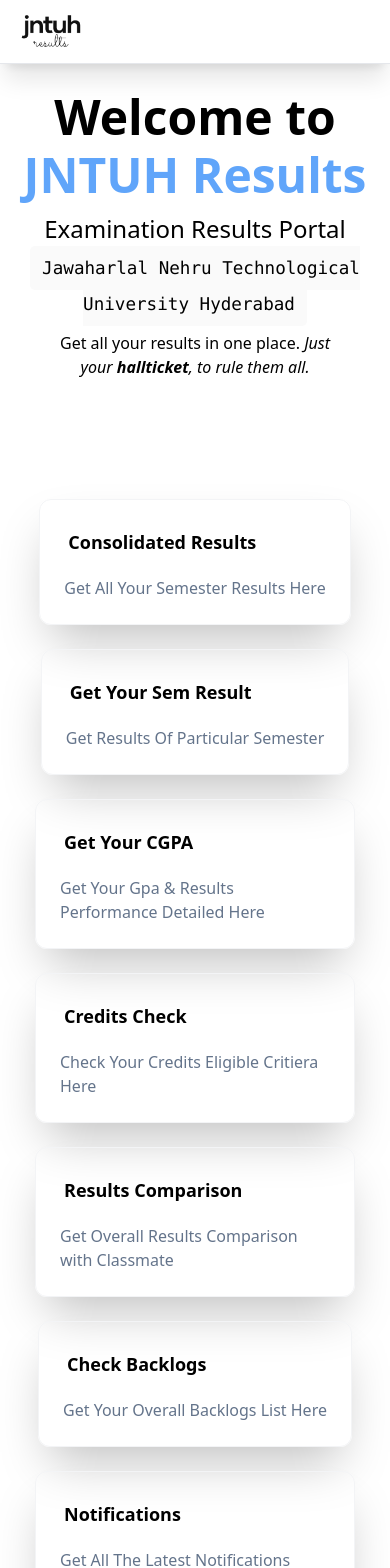
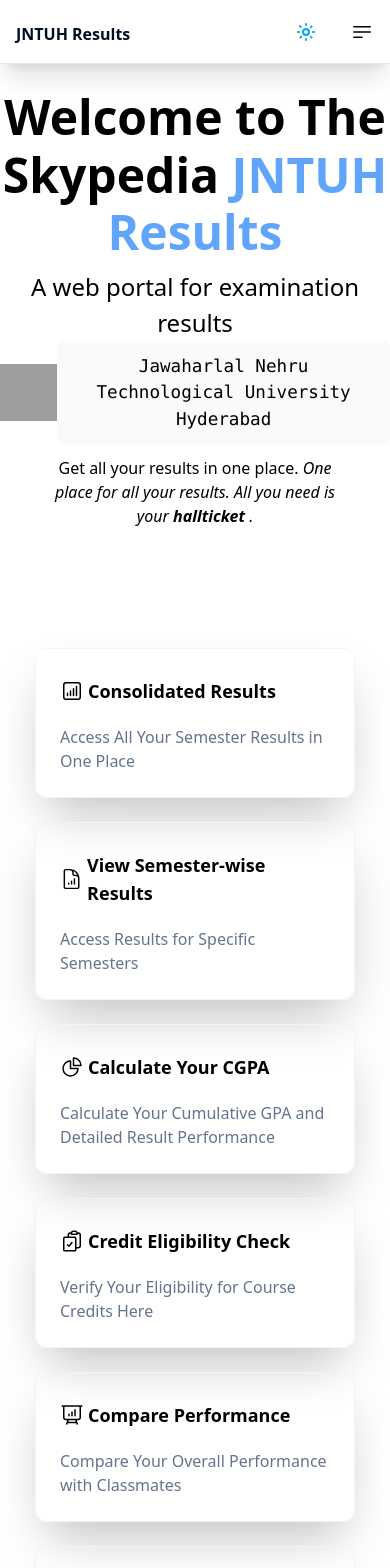
Before and after one commit to Saipreetham0/Results-jntuh-theskypedia, a Next.js app: page / in a window 390 px wide. Shown: the top 1568 px of the page. Built offline with nearby package versions, Linux system fonts and the light colour scheme; grey boxes are pictures that could not be loaded.

Commit message:
Dark Mode Update

```diff
--- a/components/Home/HomeNavigationLinks.js
+++ b/components/Home/HomeNavigationLinks.js
@@ -4,6 +4,17 @@
 import Qrcode from "../ui/Qrcode";
 import Telegram from "../ui/Telegram";
 import AdBanner from "../Adsense/AdBanner";
+import Image from "next/image";
+import {
+  BellIcon,
+  ChatBubbleLeftIcon,
+  ChartBarSquareIcon,
+  ChartPieIcon,
+  DocumentChartBarIcon,
+  ClipboardDocumentCheckIcon,
+  PresentationChartBarIcon,
+  ClipboardDocumentListIcon
+} from "@heroicons/react/24/outline";
 
 const HomeNavLinks = () => {
   const [isModalVisible, setModalVisible] = useState(false);
@@ -20,17 +31,19 @@
 
   const links = [
     {
+      icon: <ChartBarSquareIcon class="w-6 h-6" />,
       route: "/consolidated-result",
       desctiption: [
         "Consolidated Results",
-        "Get All Your Semester Results Here",
+        "Access All Your Semester Results in One Place",
       ],
     },
     {
+      icon: <DocumentChartBarIcon class="w-6 h-6" />,
       route: "/sem-results",
       desctiption: [
-        "Get Your Sem Result",
-        "Get Results Of Particular Semester",
+        "View Semester-wise Results",
+        "Access Results for Specific Semesters",
       ],
     },
     // {
@@ -48,30 +61,37 @@
     //   ],
     // },
     {
+      icon: <ChartPieIcon class="w-6 h-6" />,
       route: "/cgpa-calculator",
       desctiption: [
-        "Get Your CGPA",
-        "Get Your Gpa & Results Performance Detailed Here ",
+        "Calculate Your CGPA",
+        "Calculate Your Cumulative GPA and Detailed Result Performance        ",
       ],
     },
     {
+      icon: <ClipboardDocumentCheckIcon class="w-6 h-6" />,
       route: "/credits-calculator",
       desctiption: [
-        "Credits Check",
-        "Check Your Credits Eligible Critiera Here",
+        "Credit Eligibility Check",
+        "Verify Your Eligibility for Course Credits Here        ",
       ],
     },
     {
+      icon: <PresentationChartBarIcon class="w-6 h-6" />,
       route: "/comparison-mode",
       desctiption: [
-        "Results Comparison",
-        "Get Overall Results Comparison with Classmate",
+        "Compare Performance",
+        "Compare Your Overall Performance with Classmates        ",
       ],
     },
     {
+      icon: <ClipboardDocumentListIcon class="w-6 h-6" />,
       route: "/check-backlogs",
 
-      desctiption: ["Check Backlogs", "Get Your Overall Backlogs List Here "],
+      desctiption: [
+        "Check Backlogs",
+        "View Your Complete List of Pending Courses      ",
+      ],
     },
     // {
     //   route: '/Subjectsratio',
@@ -88,18 +108,20 @@
     //   ],
     // },
     {
+      icon: <BellIcon class="w-6 h-6" />,
       route: "/jntuh-notifications",
       desctiption: [
         "Notifications",
-        "Get All The Latest Notifications From JNTUH.",
+        "Stay Updated with the Latest Notifications from JNTUH        ",
       ],
     },
 
     {
+      icon: <ChatBubbleLeftIcon class="w-6 h-6" />,
       route: "/help",
       desctiption: [
         "Help Desk",
-        "Found any craches or bugs feel free to report us here",
+        "Encountered any Issues or Bugs? Report Them Here        ",
       ],
     },
   ];
@@ -108,10 +130,10 @@
   return (
     <>
       <br />
-      <h1 className="title font-bold">
-        Welcome to{" "}
+      <h1 className="title font-bold dark:text-white">
+        Welcome to The Skypedia{" "}
         <a
-          className="text-blue-400 hover:text-blue-600"
+          className="text-blue-400 hover:text-blue-600 "
           href="/"
           target="_blank"
           rel="noreferrer"
@@ -120,25 +142,45 @@
           JNTUH Results
         </a>
       </h1>
+      {/* <h2>
+        <a href="https://theskypedia.com">The Skypedia</a>
+      </h2> */}
+      {/* <meta
+        name="description"
+        content="Access all your semester results in one place. Calculate your CGPA and verify credit eligibility. Stay updated with notifications from JNTUH. Report issues at our help desk."
+        key="desc"
+      /> */}
       <meta
         name="description"
-        content="Welcome to JNTUH Results Portal. Get all your results in one place. Just your hallticket, to rule them all. The Skypedia"
+        content="Access all your semester results in one place. Calculate your CGPA and verify credit eligibility. Stay updated with notifications from JNTUH. Report issues at our help desk."
         key="desc"
       />
-      <p className="description">
-        Examination Results Portal <br />
-        <code className="code">
+      <meta
+        name="keywords"
+        content="Semester results, CGPA calculator, credit eligibility, performance comparison, pending courses, JNTUH notifications, help desk support, consolidated results, semester-wise results, cumulative GPA, credit verification, performance comparison, backlogs check, latest notifications, technical assistance, LMS The Skypedia, The Skypedia, skypedia"
+      />
+
+      <div className="description">
+        {/* Examination Results Portal */}
+        A web portal for examination results
+        <br />
+        <div class="flex flex-row items-center justify-center dark:text-white">
+          <Image src="/jntuh.png" alt="Jntuh Logo" width={100} height={100} />
+          <code className="code dark:bg-gray-800 dark:text-white">
             Jawaharlal Nehru Technological University Hyderabad
           </code>
-      </p>
-      <p className="home-header-caption text-black text-base sm:text-xl mt-1 block text-left mx-[12%] text-center mb-4 text-[65%] sm:text-[100%]">
+        </div>
+      </div>
+      <p className="home-header-caption text-black text-base sm:text-xl mt-1 block text-left mx-[12%] text-center mb-4 text-[65%] sm:text-[100%] dark:text-white">
         Get all your results in one place.{" "}
         <i>
-          Just your <b>hallticket</b>, to rule them all.
+          {/* Just your <b>hallticket</b>, to rule them all. */}
+          One place for all your results. All you need is your{" "}
+          <b>hallticket </b>.
         </i>
       </p>
 
-      <AdBanner  />
+      <AdBanner />
       <div className="home-links flex flex-wrap items-center justify-around max-w-4xl mt-6 sm:w-full">
         {links.map((link, idx) =>
           // Check if the link route is '/Classmatecgpa' and the current time is between 6 PM and 12 AM (midnight)
@@ -148,17 +190,21 @@
             <a
               href={link.route}
               key={idx}
-              className="border border-gray-100 hover:drop-shadow-sm group text-black shadow-2xl max-w-xs p-6 mt-6 text-left md:w-96 rounded-xl hover:border-gray-500 transition ease-in-out delay-75 hover:-translate-y-1 hover:scale-105 hover:bg-blue-300 duration-300"
+              className="border border-gray-100 hover:drop-shadow-sm group text-black shadow-2xl max-w-xs p-6 mt-6 text-left md:w-96 rounded-xl hover:border-gray-500 transition ease-in-out delay-75 hover:-translate-y-1 hover:scale-105 hover:bg-blue-300 duration-300  dark:text-white dark:bg-blue-800"
               onMouseEnter={() => setHoveredLink(idx)}
               onMouseLeave={() => setHoveredLink(null)}
             >
+              <div class="flex flex-row items-center">
+                {link.icon}
+
                 <h3 className="group-hover:text-black text-lg sm:text-2xl font-bold">
                   <div className="flex flex-row items-center justify-start">
-                  <span className="p-1">{link.desctiption[0]}</span>
+                    <span className="p-1 ">{link.desctiption[0]}</span>
                     {hoveredLink === idx && <HiArrowRight />}
                   </div>
                 </h3>
-              <p className="group-hover:text-black text-slate-500 mt-4 text-base sm:text-xl">
+              </div>
+              <p className="group-hover:text-black text-slate-500 mt-4 text-base sm:text-xl dark:text-gray-300">
                 {link.desctiption[1]}
               </p>
             </a>
@@ -181,14 +227,7 @@
           </a>
         </Link>
       </p>
-      {/* <p className="mt-1 block text-left mx-[12%] text-center mb-4 text-[67%] sm:text-[100%]">
-        If you found this app helpful, you can support me by &nbsp;
-        <a className="font-bold text-[#9C1A8B] cursor-pointer" onClick={handleLinkClick}>
-          buying me a pizza here.
-        </a>
-      </p> */}
 
-      {/* {isModalVisible && <Qrcode onClose={handleCloseModal} />} */}
       <Telegram />
       <br />
       {/* Footer */}
--- a/components/Json/college_codes.json
+++ b/components/Json/college_codes.json
@@ -2056,7 +2056,7 @@
         "College": "Vivekananda Institute of Technology & Science"
     },
     {
-        "Code": "d2",
+        "Code": "D2",
         "College": "sridevi women's engineering college"
     }
 ]
--- a/components/Layout/Nav.js
+++ b/components/Layout/Nav.js
@@ -3,8 +3,9 @@
 import Image from "next/image";
 import { Icon } from "@iconify/react";
 import menu2Fill from "@iconify/icons-eva/menu-2-fill";
+import { Bars3BottomLeftIcon } from "@heroicons/react/24/outline";
 import Nav1 from "./Nav1";
-
+import ThemeButton from "../Theme";
 const NavBarComponent = () => {
   const [showPopup, setShowPopup] = useState(false);
   const [startX, setStartX] = useState(0);
@@ -50,20 +51,25 @@
   return (
     <>
       {showPopup && <Nav1 />}
-      <nav className="nav shadow-xl h-16 flex items-center px-4 lg:p-8 border-b-[0.1px] sticky">
+      <nav className="nav shadow-xl h-16 flex items-center px-4 lg:p-8 border-b-[0.1px] sticky dark:bg-gray-800">
         <h1 className="text-md font-bold md:text-lg lg:text-2xl flex-1 text-[#020E24] mt-1">
           <Link href="/">
-            <a>
+            {/* <a>
               <Image src="/logo.png" alt="Logo" width={70} height={50} />
-            </a>
+            </a> */}
+
+            <spam class="text-1xl">JNTUH Results</spam>
+            {/* <spam>The Skypedia</spam> */}
           </Link>
         </h1>
         <div className="flex items-center space-x-4 md:space-x-8">
-          <Icon
+          <ThemeButton />
+          <Bars3BottomLeftIcon class="w-6 h-6 cursor-pointer menu-icon" />
+          {/* <Icon
             icon={menu2Fill}
             className="w-7 h-7 menu-icon"
             style={{ cursor: "pointer" }}
-          />
+          /> */}
         </div>
       </nav>
     </>
--- a/components/Loading/Loading.js
+++ b/components/Loading/Loading.js
@@ -1,4 +1,5 @@
 import { HashLoader } from "react-spinners";
+// import LoadingSkeleton from "./LoadingSkeleton";
 
 const Loading = () => {
   return (
@@ -11,6 +12,8 @@
         <HashLoader color={"#558888"} size={30} css={{ margin: "auto" }} />
       </div>
     </div>
+
+
   );
 };
 
--- /dev/null
+++ b/components/Theme/index.js
@@ -0,0 +1,65 @@
+import React from "react";
+import { useTheme } from "next-themes";
+
+const ThemeButton = () => {
+  const { systemTheme, theme, setTheme } = useTheme();
+  const currentTheme = theme === "system" ? systemTheme : theme;
+
+  const toggleDarkMode = () => {
+    setTheme(theme == "dark" ? setTheme("light") : setTheme("dark"));
+  };
+
+  return (
+    <div>
+      <button
+        type="button"
+        onClick={() => (theme == "dark" ? setTheme("light") : setTheme("dark"))}
+        // class="flex items-center space-x-2 bg-gray-800 dark:bg-gray-50 hover:bg-gray-600 dark:hover:bg-gray-300 transition-all duration-100 text-white dark:text-gray-800 px-4 py-2 rounded-lg"
+        class="flex items-center space-x-2 dark:bg-transparent  bg-transparent    text-white dark:text-gray-800 px-4 py-2 rounded-lg"
+      >
+        <span class="dark:hidden">
+          <svg
+            viewBox="0 0 24 24"
+            fill="none"
+            strokeWidth="2"
+            strokeLinecap="round"
+            strokeLinejoin="round"
+            class="w-6 h-6"
+          >
+            <path
+              d="M15 12a3 3 0 1 1-6 0 3 3 0 0 1 6 0Z"
+              class="fill-sky-400/20 stroke-sky-500"
+            ></path>
+            <path
+              d="M12 4v1M17.66 6.344l-.828.828M20.005 12.004h-1M17.66 17.664l-.828-.828M12 20.01V19M6.34 17.664l.835-.836M3.995 12.004h1.01M6 6l.835.836"
+              class="stroke-sky-500"
+            ></path>
+          </svg>
+        </span>
+
+        <span class="hidden dark:inline">
+          <svg viewBox="0 0 24 24" fill="none" class="w-6 h-6">
+            <path
+              fillRule="evenodd"
+              clipRule="evenodd"
+              d="M17.715 15.15A6.5 6.5 0 0 1 9 6.035C6.106 6.922 4 9.645 4 12.867c0 3.94 3.153 7.136 7.042 7.136 3.101 0 5.734-2.032 6.673-4.853Z"
+              //   class="fill-sky-400/20"
+            ></path>
+            <path
+              d="m17.715 15.15.95.316a1 1 0 0 0-1.445-1.185l.495.869ZM9 6.035l.846.534a1 1 0 0 0-1.14-1.49L9 6.035Zm8.221 8.246a5.47 5.47 0 0 1-2.72.718v2a7.47 7.47 0 0 0 3.71-.98l-.99-1.738Zm-2.72.718A5.5 5.5 0 0 1 9 9.5H7a7.5 7.5 0 0 0 7.5 7.5v-2ZM9 9.5c0-1.079.31-2.082.845-2.93L8.153 5.5A7.47 7.47 0 0 0 7 9.5h2Zm-4 3.368C5 10.089 6.815 7.75 9.292 6.99L8.706 5.08C5.397 6.094 3 9.201 3 12.867h2Zm6.042 6.136C7.718 19.003 5 16.268 5 12.867H3c0 4.48 3.588 8.136 8.042 8.136v-2Zm5.725-4.17c-.81 2.433-3.074 4.17-5.725 4.17v2c3.552 0 6.553-2.327 7.622-5.537l-1.897-.632Z"
+              class="fill-sky-500"
+            ></path>
+            <path
+              fillRule="evenodd"
+              clipRule="evenodd"
+              d="M17 3a1 1 0 0 1 1 1 2 2 0 0 0 2 2 1 1 0 1 1 0 2 2 2 0 0 0-2 2 1 1 0 1 1-2 0 2 2 0 0 0-2-2 1 1 0 1 1 0-2 2 2 0 0 0 2-2 1 1 0 0 1 1-1Z"
+              class="fill-sky-500"
+            ></path>
+          </svg>
+        </span>
+      </button>
+    </div>
+  );
+};
+
+export default ThemeButton;
--- a/package.json
+++ b/package.json
@@ -11,6 +11,7 @@
   },
   "dependencies": {
     "@headlessui/react": "^1.7.14",
+    "@heroicons/react": "^2.0.18",
     "@iconify/icons-eva": "^1.2.6",
     "@iconify/react": "^4.1.0",
     "@vercel/analytics": "^1.0.1",
@@ -24,12 +25,14 @@
     "html-to-image": "^1.11.11",
     "ioredis": "^5.3.2",
     "next": "12.3.0",
+    "next-themes": "^0.2.1",
     "react": "18.2.0",
     "react-chartjs-2": "^5.2.0",
     "react-dom": "18.2.0",
     "react-dom-confetti": "^0.2.0",
     "react-fast-marquee": "^1.3.5",
     "react-icons": "^4.8.0",
+    "react-loading-skeleton": "^3.3.1",
     "react-responsive-carousel": "^3.2.23",
     "react-router-dom": "^6.9.0",
     "react-scroll-to-top": "^3.0.0",
--- a/pages/_app.js
+++ b/pages/_app.js
@@ -1,16 +1,18 @@
-import '../styles/globals.css'
-import Layout from '../components/Layout/Layout';
-import { Analytics } from '@vercel/analytics/react';
+import "../styles/globals.css";
+import Layout from "../components/Layout/Layout";
+import { ThemeProvider } from "next-themes";
+import { Analytics } from "@vercel/analytics/react";
 function MyApp({ Component, pageProps }) {
-
-
-    return( <>
-      <Layout >
-        <Component {...pageProps}/>
-        <Analytics/>
-
-      </Layout>
-      </>)
+  return (
+    <>
+      <ThemeProvider attribute="class">
+        <Layout>
+          <Component {...pageProps} />
+          <Analytics />
+        </Layout>
+      </ThemeProvider>
+    </>
+  );
 }
 
-export default MyApp
+export default MyApp;
--- a/styles/globals.css
+++ b/styles/globals.css
@@ -270,3 +270,10 @@
     opacity: 1;
   }
 }
+
+
+@layer base {
+  body {
+    @apply dark:bg-gray-900 bg-white;
+  }
+}
--- a/tailwind.config.js
+++ b/tailwind.config.js
@@ -2,6 +2,7 @@
 module.exports = {
   content: [ "./pages/**/*.{js,ts,jsx,tsx}",
   "./components/**/*.{js,ts,jsx,tsx}",],
+  darkMode: "class",
   theme: {
     screens: {
       'sm' :	'640px',
```
Also changed, not shown: 1 other file (tests, documents, lock files or other folders). Lines whose indentation alone changed are shown as unchanged.
